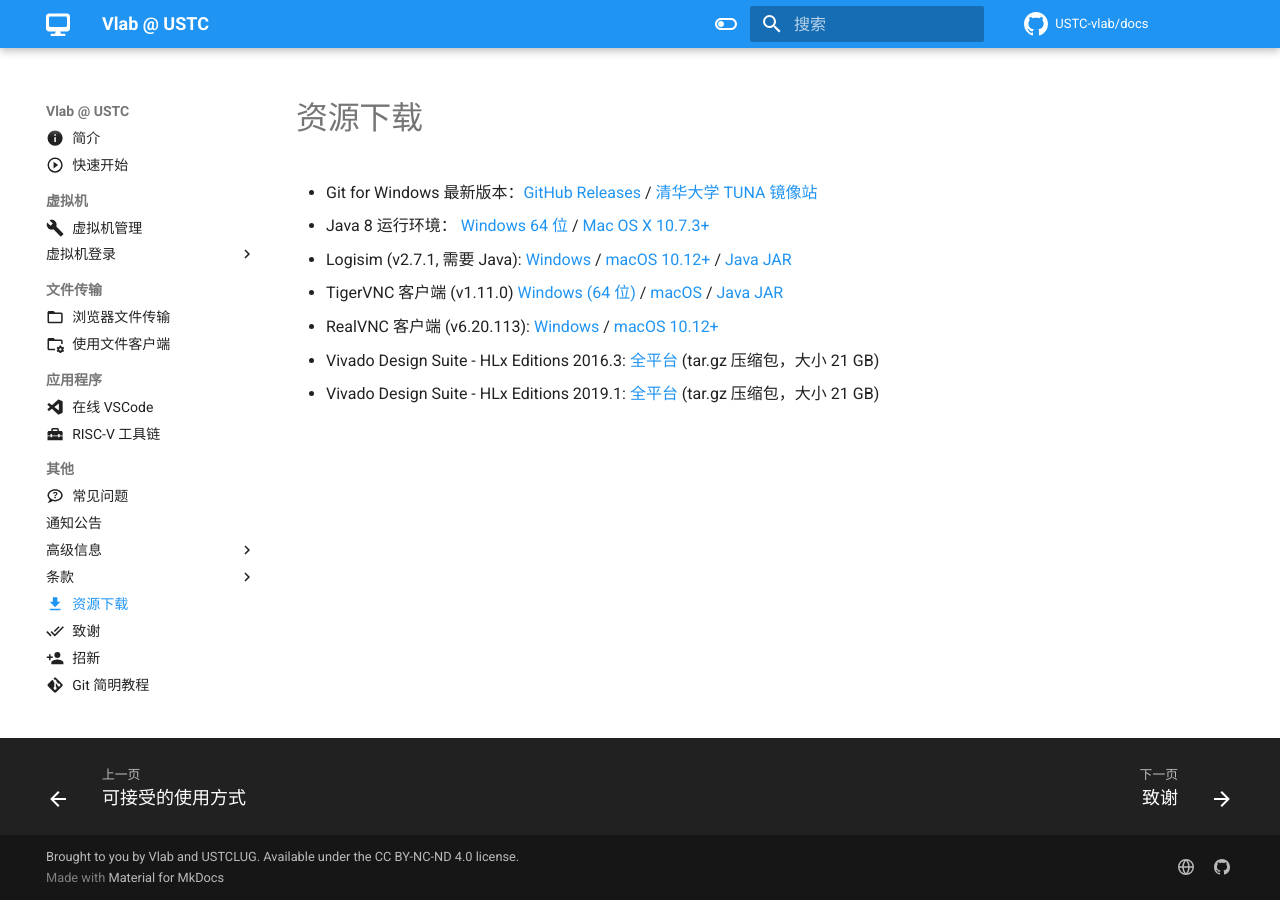
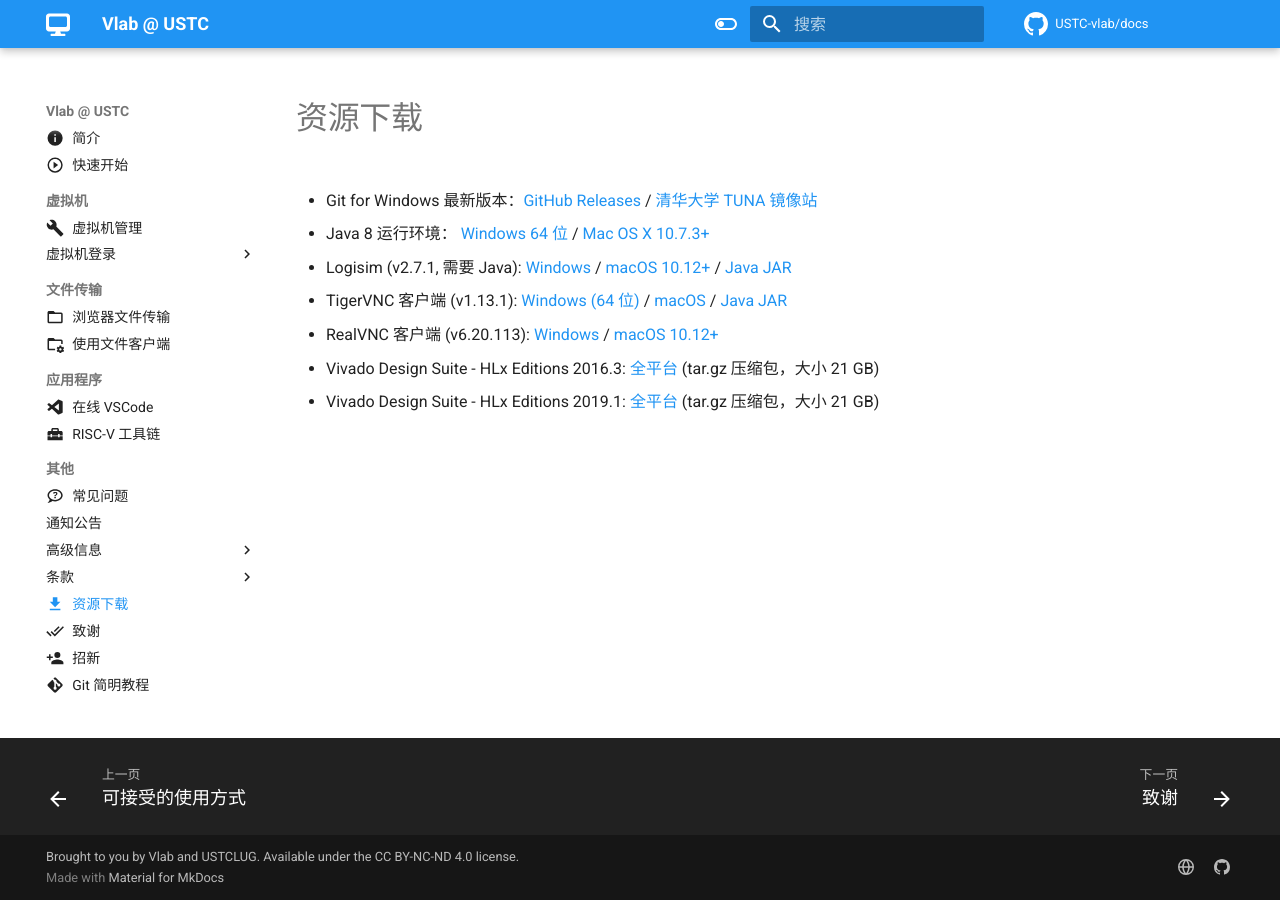
Before and after one commit to USTC-vlab/docs, an MkDocs documentation site: the page built from docs/downloads.md, in a window 1280 px wide. Built offline with MkDocs 1.6.1 and Material for MkDocs 9.7.7, drawn with Linux system fonts in a browser that asks for light colours; comment, search, counter and statistics services are not loaded.

Commit message:
downloads: Update TigerVNC to v1.13.1

```diff
--- a/docs/downloads.md
+++ b/docs/downloads.md
@@ -5,21 +5,27 @@ icon: material/download
 # 资源下载
 
 - Git for Windows 最新版本：[GitHub Releases](https://github.com/git-for-windows/git/releases/latest) / [清华大学 TUNA 镜像站](https://mirrors.tuna.tsinghua.edu.cn/github-release/git-for-windows/git/LatestRelease/)
+
 - Java 8 运行环境：
   [Windows 64 位](https://vlab.ustc.edu.cn/downloads/jre-8u221-windows-x64.exe) /
   [Mac OS X 10.7.3+](https://vlab.ustc.edu.cn/downloads/jre-8u221-macosx-x64.dmg)
+
 - Logisim (v2.7.1, 需要 Java):
   [Windows](https://vlab.ustc.edu.cn/downloads/logisim-win-2.7.1.exe) /
   [macOS 10.12+](https://vlab.ustc.edu.cn/downloads/logisim-macosx-2.7.1.tar.gz) /
   [Java JAR](https://vlab.ustc.edu.cn/downloads/logisim-generic-2.7.1.jar)
-- TigerVNC 客户端 (v1.11.0)
-  [Windows (64 位)](https://vlab.ustc.edu.cn/downloads/vncviewer64-1.11.0.exe) /
-  [macOS](https://vlab.ustc.edu.cn/downloads/TigerVNC-1.11.0.dmg) /
-  [Java JAR](https://vlab.ustc.edu.cn/downloads/VncViewer-1.11.0.jar)
+
+- TigerVNC 客户端 (v1.13.1):
+  [Windows (64 位)](https://vlab.ustc.edu.cn/downloads/vncviewer64-1.13.1.exe) /
+  [macOS](https://vlab.ustc.edu.cn/downloads/TigerVNC-1.13.1.dmg) /
+  [Java JAR](https://vlab.ustc.edu.cn/downloads/VncViewer-1.13.1.jar)
+
 - RealVNC 客户端 (v6.20.113):
   [Windows](https://vlab.ustc.edu.cn/downloads/VNC-Viewer-6.20.113-Windows.exe) /
   [macOS 10.12+](https://vlab.ustc.edu.cn/downloads/VNC-Viewer-6.20.113-MacOSX-x86_64.dmg)
+
 - Vivado Design Suite - HLx Editions 2016.3:
   [全平台](https://vlab.ustc.edu.cn/downloadsi/Xilinx_Vivado_SDK_2016.3_1011_1.tar.gz) (tar.gz 压缩包，大小 21 GB)
+
 - Vivado Design Suite - HLx Editions 2019.1:
   [全平台](https://vlab.ustc.edu.cn/downloadsi/Xilinx_Vivado_SDK_2019.1_0524_1430.tar.gz) (tar.gz 压缩包，大小 21 GB)
```
